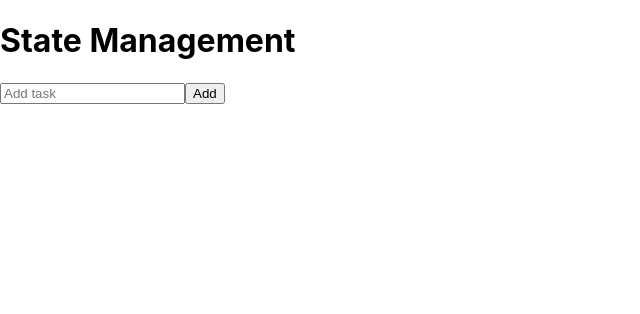
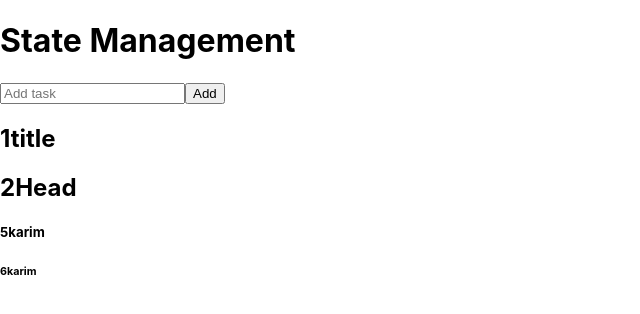
Before and after one commit to AKRkar/rabah-react-app, a React (Create React App) app: page /managestate in a window 1280 px wide. Shown: the top 314 px of the page, without its empty margins (0-640 px from the left). Built offline with nearby package versions, Linux system fonts and the light colour scheme.

Commit message:
AKR get  familiar with Context and pass data deeply

```diff
--- /dev/null
+++ b/src/Heading.js
@@ -0,0 +1,26 @@
+import { useContext } from "react";
+import { LevelContext } from "./LevelContext";
+
+function Heading({children}){
+    const level=useContext(LevelContext);
+    switch (level){
+        case 0:
+            throw Error('there no level 0');
+        case 1:
+            return <><h1>{level}{children}</h1></>;
+        case 2:
+            return <><h2>{level}{children}</h2></>;
+        case 3:
+            return <><h3>{level}{children}</h3></>;
+        case 4:
+            return <><h4>{level}{children}</h4></>;
+        case 5:
+            return <><h5>{level}{children}</h5></>;
+        case 6:
+            return <><h6>{level}{children}</h6></>;
+        default:
+            throw Error('there no level 7');
+    }
+}
+
+export default Heading;
--- /dev/null
+++ b/src/LevelContext.js
@@ -0,0 +1,3 @@
+import { createContext } from 'react';
+
+export const LevelContext = createContext(0);
--- /dev/null
+++ b/src/Section.js
@@ -0,0 +1,16 @@
+import { useContext } from "react";
+import { LevelContext } from "./LevelContext";
+
+function Section ({children}){
+    const level = useContext(LevelContext);
+    return(
+        <section className="section">
+            <LevelContext.Provider value={level+1}>
+                {children}
+            </LevelContext.Provider>
+        </section>
+    );
+}
+
+
+export default Section;
--- a/src/StateMgtDemo.js
+++ b/src/StateMgtDemo.js
@@ -2,6 +2,8 @@
 // https://beta.reactjs.org/learn/managing-state
 
 import {useEffect, useState} from "react";
+import Heading from "./Heading";
+import Section from "./Section";
 import TaskList from "./TaskList";
 
 function StateMgtDemo(){
@@ -32,6 +34,30 @@ function StateMgtDemo(){
                 Add
             </button>
             <TaskList list={taskList} />
+            {/* AKR concept of context */}
+            <Section>
+                <Heading>title</Heading>
+                <Section>
+                    <Heading>Head</Heading>
+                    <Section>
+                        <Section>
+                            <Section>
+                                <Heading>karim</Heading>
+                                <Section>
+                                    <Heading>karim</Heading>
+                                    {/* <Section>
+                                        <Heading>karim</Heading>
+                                    </Section> */}
+                                </Section>
+                            </Section>
+                        </Section>
+                    </Section>
+                </Section>
+            </Section>
+            {/* AKR concept of context */}
+
+
+
 
         </>
     );
```
